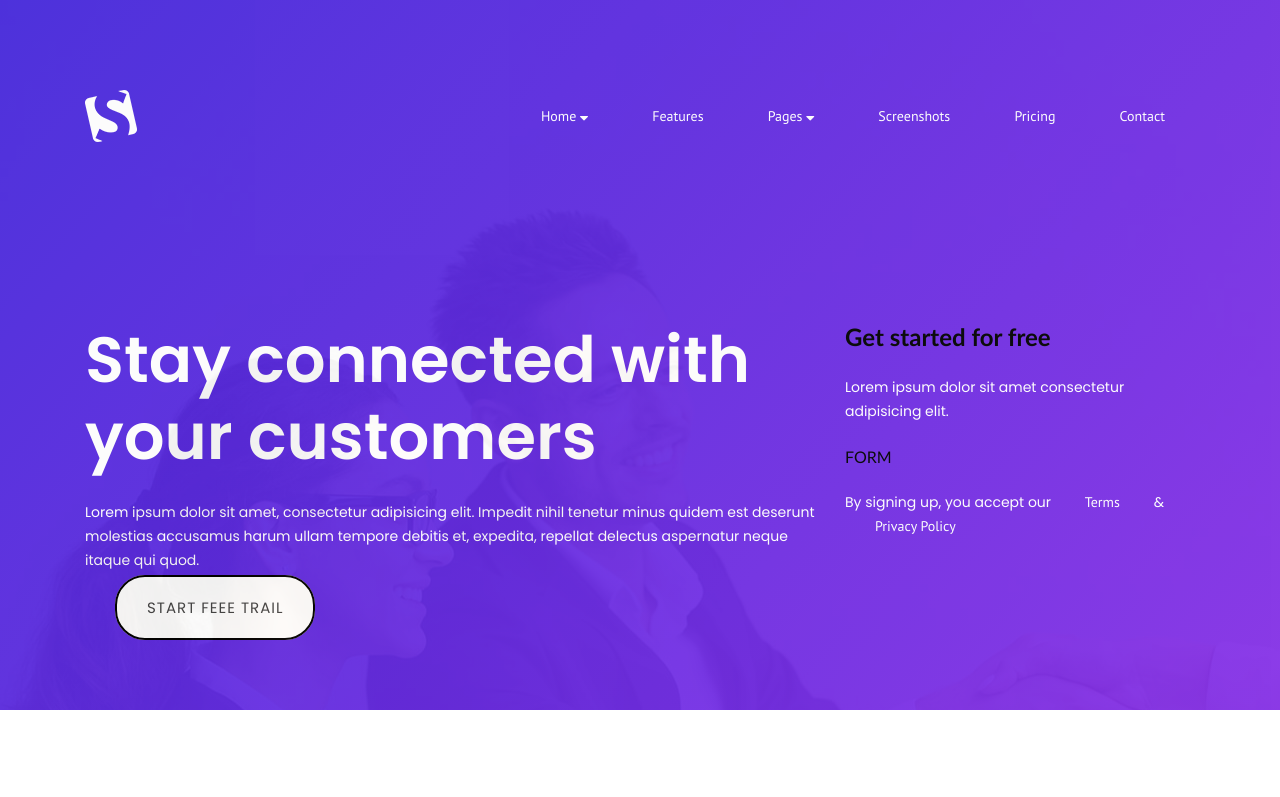
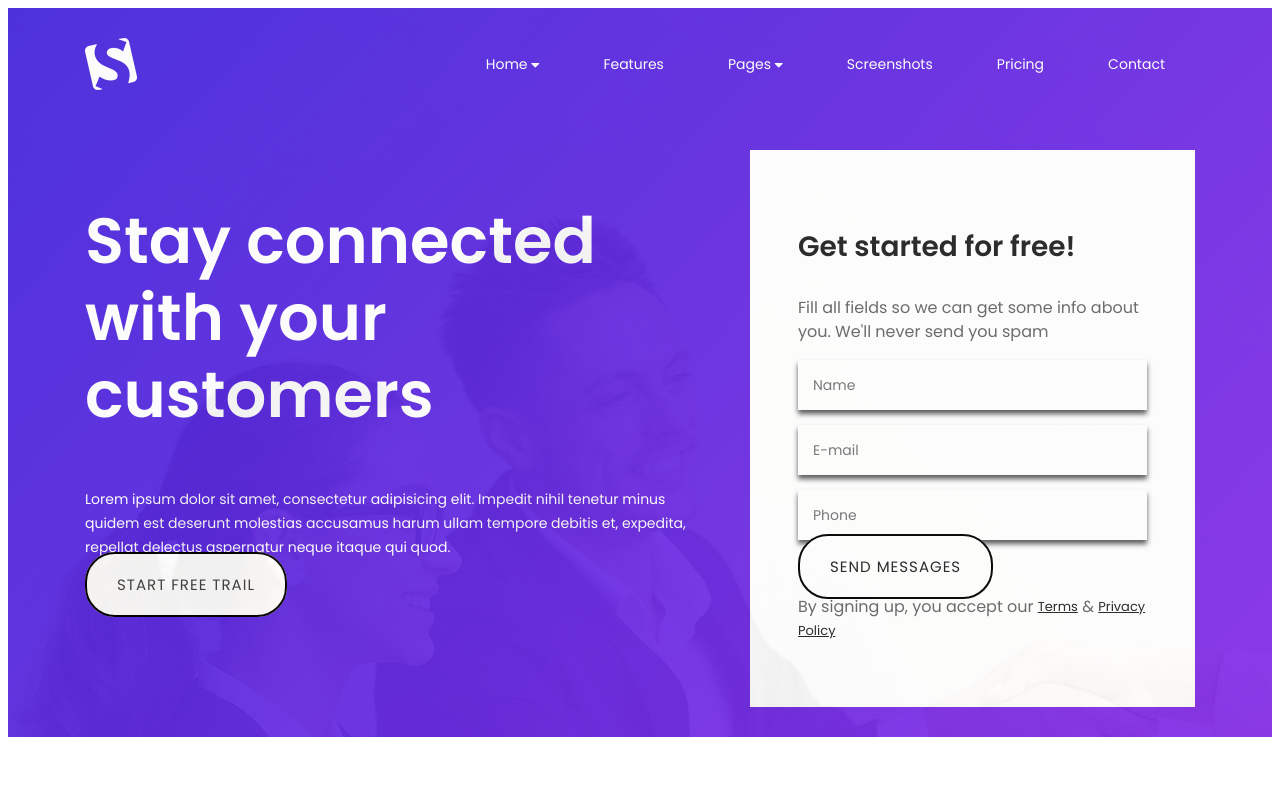
Before and after one commit to Niseme/29-land, a website: page index.html in a window 1280 px wide. Shown: the top 797 px of the page. Drawn offline with Linux system fonts and the light colour scheme.

Commit message:
button issue

```diff
--- a/css/base/base.css
+++ b/css/base/base.css
@@ -1,7 +1,5 @@
 body,
 body * {
-    margin: 0;
-    padding: 0;
     vertical-align: top;
     box-sizing: border-box;
     font-family: 'Gill Sans', 'Gill Sans MT', Calibri, 'Trebuchet MS', sans-serif;
--- a/css/components/button.css
+++ b/css/components/button.css
@@ -0,0 +1,13 @@
+.btn{
+    font-family: 'Poppins', sans-serif;
+    font-size: 15px;
+    line-height: 24px;
+    color: #444444;
+    letter-spacing: 1px;
+    text-transform: uppercase;
+    border: 2px solid black;
+    background-color: #ffffff;
+    border-radius: 30px;
+    padding: 20px 30px;
+    text-decoration: none;
+}
--- a/css/components/form.css
+++ b/css/components/form.css
@@ -0,0 +1,17 @@
+.form-row {
+    width: 100%;
+    margin-bottom: 15px;
+    box-shadow: 0px 4px 5px #565656;
+}
+
+input {
+    font-family: 'Poppins',
+        sans-serif;
+    width: 100%;
+    font-size: 14px;
+    line-height: 1.5;
+    color: #495057;
+    height: 50px;
+    padding: 0 15px;
+    border: none;
+}
--- a/css/pages/home.css
+++ b/css/pages/home.css
@@ -7,7 +7,7 @@
 /*3rd - party*/
 @import '../3rd-party/font-awesome.min.css';
 /* components*/
-/*@import '../components/button.css';
+@import '../components/button.css';
 @import'../components/form.css';
 
 /*CUSTOM STYLE GOES BELOW THIS LINE*/
--- a/css/styles/styles.css
+++ b/css/styles/styles.css
@@ -2,23 +2,26 @@ main {
     background-color: beige;
     background-image: url('../../img/header/bg-people.jpg');
     background-repeat: no-repeat;
+    font-family: 'Poppins', sans-serif;
 }
+main .container {
+padding: 0;
 
+}
 .bg-overlay{
     background: linear-gradient(-47deg, #8731E8 0%, #4528DC 100%);
     opacity: 0.94;
 }
 
 .header-block{
-    font-family: 'PT Sans', sans-serif;
     display: flex;
     flex-direction: row;
     align-items: center;
     justify-content: space-between;
 }
 
-a{
-    font-family: 'PT Sans', sans-serif;
+.header-block a{
+    font-family: 'Poppins',sans-serif;
     font-size: 14px;
     padding: 20px 30px;
     text-decoration: none;
@@ -30,7 +33,7 @@ a{
 }
 
 .hero h1{
-    font-family: 'Poppins', sans-serif;
+    font-family: 'Poppins',sans-serif;
     line-height: 1.2;
     font-size: 4em;
     font-weight: 600;
@@ -38,23 +41,45 @@ a{
 }
 
 .hero p {
-font-family: 'Poppins', sans-serif;
+    font-family: 'Poppins',
+    sans-serif;
     font-size: 14px;
     line-height: 24px;
     font-weight: 400;
     color: #ffffff;
-margin: 24px 0;
+    margin-top: 24px 0;
 }
 
-.btn{
+.hero .right-column{
+    background-color: #ffffff;
+    padding: 48px;
+
+}
+.right-column h3{
+    font-family: 'Poppins',
+    sans-serif;
+    font-size: 28px;
+    font-weight: 600;
+    color: #222;
+}
+.right-column p{
+    font-family: 'Poppins',
+    sans-serif;
+    font-size: 16px;
+    color: #666666;
+    margin: 16px 0;
+}
+
+
+.right-column a{
     font-family: 'Poppins', sans-serif;
-    font-size: 15px;
-    line-height: 24px;
-    color: #444444;
-    letter-spacing: 1px;
-    text-transform: uppercase;
-    margin: 18px 30px;
-    border: 2px solid black;
-    background-color: #ffffff;
-    border-radius: 30px;
+    color: #222222;
 }
+.right-column p > a{
+    color: red;
+    font-family: 'Poppins',sans-serif;
+    font-size: 13px;
+    text-decoration: underline;
+    color: #222222;
+    padding: 0;
+}
--- a/index.html
+++ b/index.html
@@ -45,18 +45,29 @@
             <!-- Hero start -->
             <section class="container hero">
                 <div class="row">
-                    <div class="col-12 col-lg-8">
+                    <div class="col-12 col-lg-7">
                         <h1>Stay connected with your customers</h1>
                         <p>Lorem ipsum dolor sit amet, consectetur adipisicing elit. Impedit nihil tenetur minus quidem
                             est deserunt molestias
                             accusamus harum ullam tempore debitis et, expedita, repellat delectus aspernatur neque
                             itaque qui quod.</p>
-                        <a href="#" class="btn">Start feee trail</a>
+                        <a href="#" class="btn">Start free trail</a>
                     </div>
-                    <div class="col-12 col-md-8 ml-md-2 col-lg-4 ml-lg-0">
-                        <h2>Get started for free</h2>
-                        <p>Lorem ipsum dolor sit amet consectetur adipisicing elit.</p>
-                        <form>FORM</form>
+                    <div class="col-12 col-md-8 ml-md-2 col-lg-5 ml-lg-0 right-column">
+                        <h3>Get started for free!</h3>
+                        <p>Fill all fields so we can get some info about you. We'll never send you spam</p>
+                        <form class="form">
+                            <div class="form-row">
+                                <input type="text" name="name" placeholder="Name">
+                            </div>
+                            <div class="form-row">
+                                <input type="email" name="email" placeholder="E-mail">
+                            </div>
+                            <div class="form-row">
+                                <input type="phone" name="phone" placeholder="Phone">
+                            </div>
+                        </form>
+                        <a href="#" class="btn">Send messages</a>
                         <p>By signing up, you accept our <a href="#">Terms</a> &amp; <a href="#">Privacy Policy</a></p>
                     </div>
                 </div>
```
Lines whose indentation alone changed are shown as unchanged.
